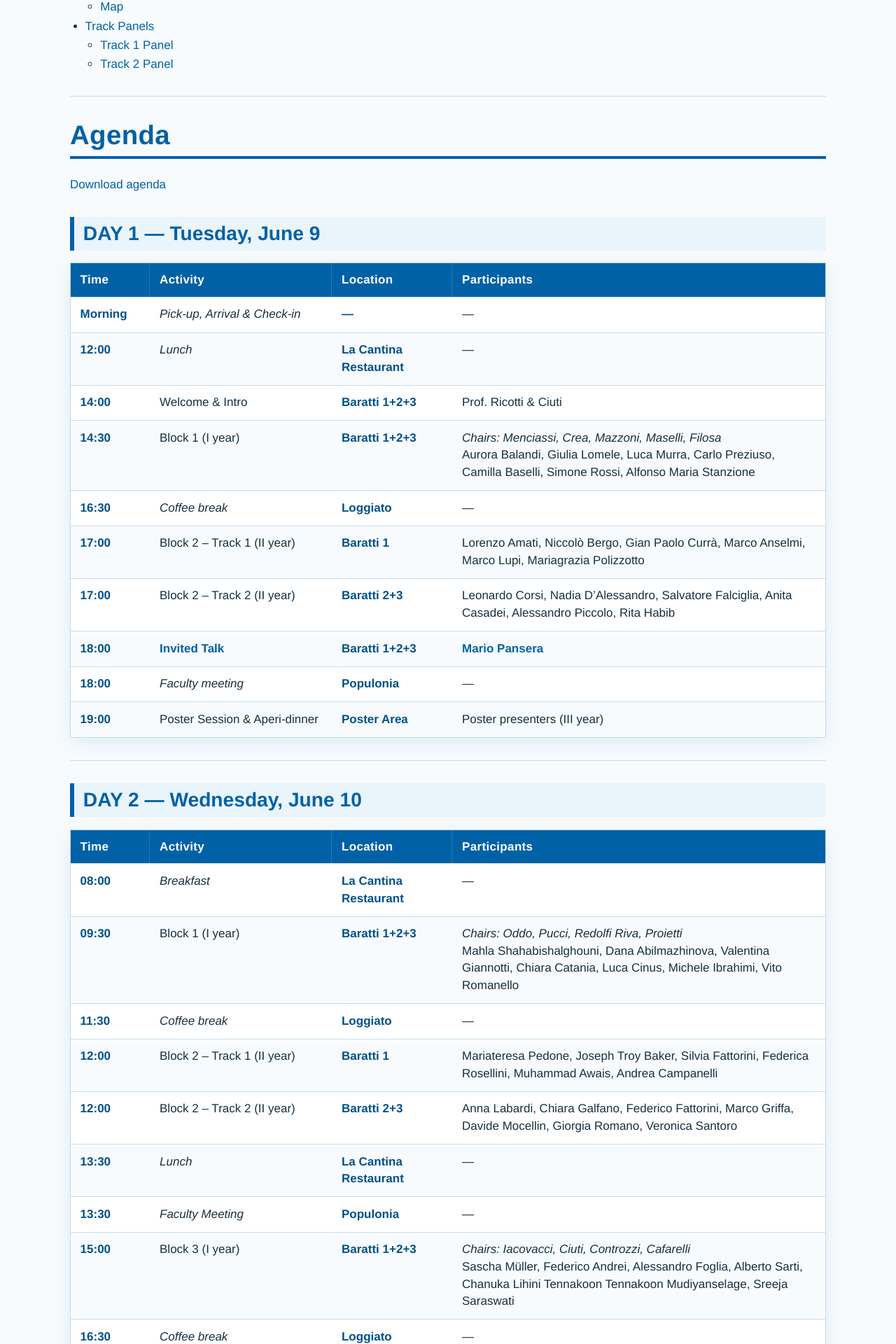
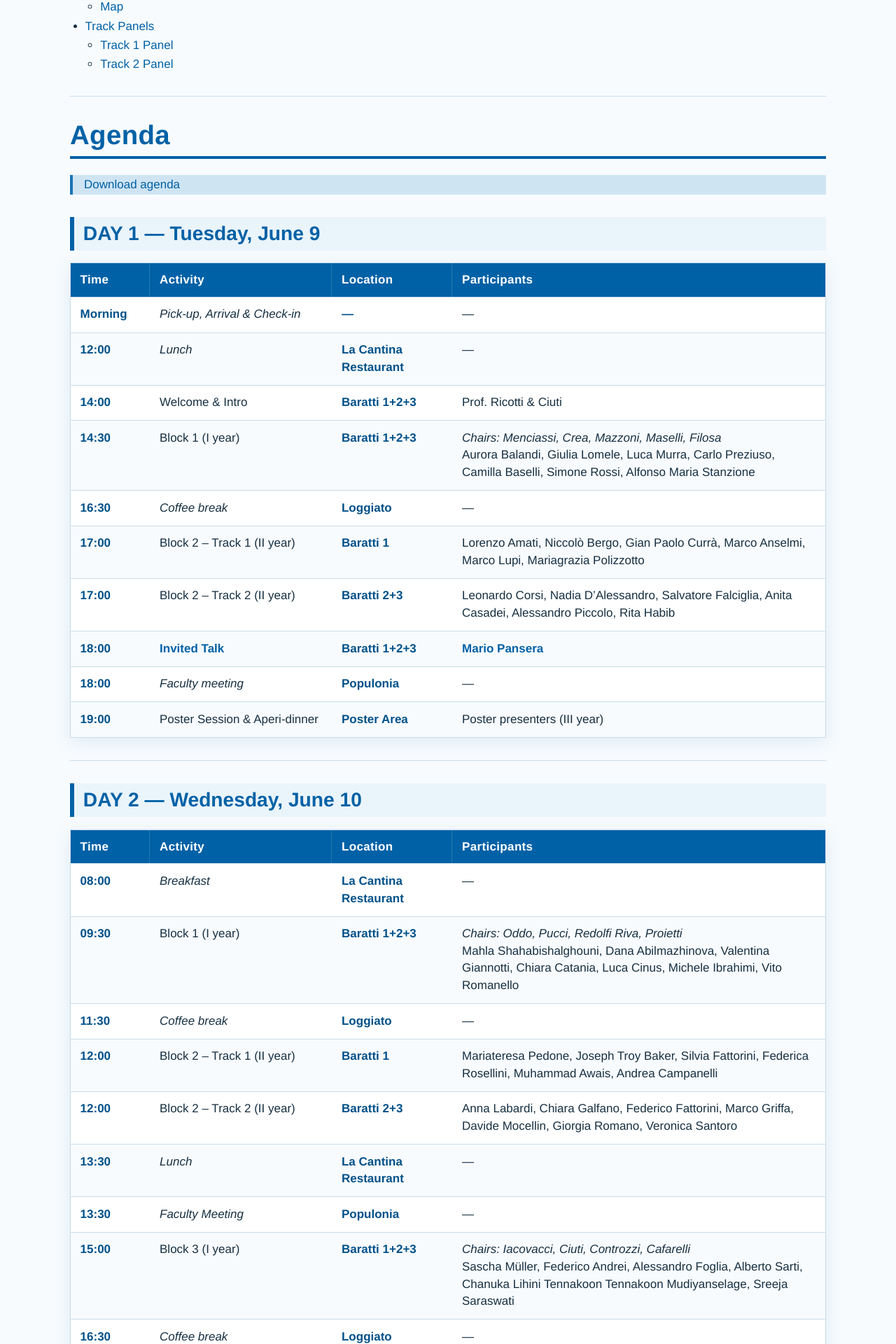
Before and after one commit to PhDBiorobotics-SSSA/phdbiorobotics.github.io, a Jekyll site: the page built from evaluation_meeting_2026.md, in a window 1280 px wide. Shown: the part 1118-3038 px from the top of the page at 70% size. Built offline with Jekyll 4.4.1, drawn with Linux system fonts in a browser that asks for light colours.

```diff
--- a/evaluation_meeting_2026.md
+++ b/evaluation_meeting_2026.md
@@ -28,7 +28,7 @@ permalink: /evaluation-meeting-2026/
 
 # Agenda
 
-[Download agenda]({{ '/media/agenda-program-2026.pdf' | relative_url }})
+> [Download agenda]({{ '/media/agenda-program-2026.pdf' | relative_url }})
 
 ## DAY 1 &mdash; Tuesday, June 9
 
@@ -116,7 +116,7 @@ permalink: /evaluation-meeting-2026/
 
 ![Map](media/map-2026.png)
 
-[Download map]({{ '/media/map-2026.pdf' | relative_url }})
+> [Download map]({{ '/media/map-2026.pdf' | relative_url }})
 
 ---
 
```
